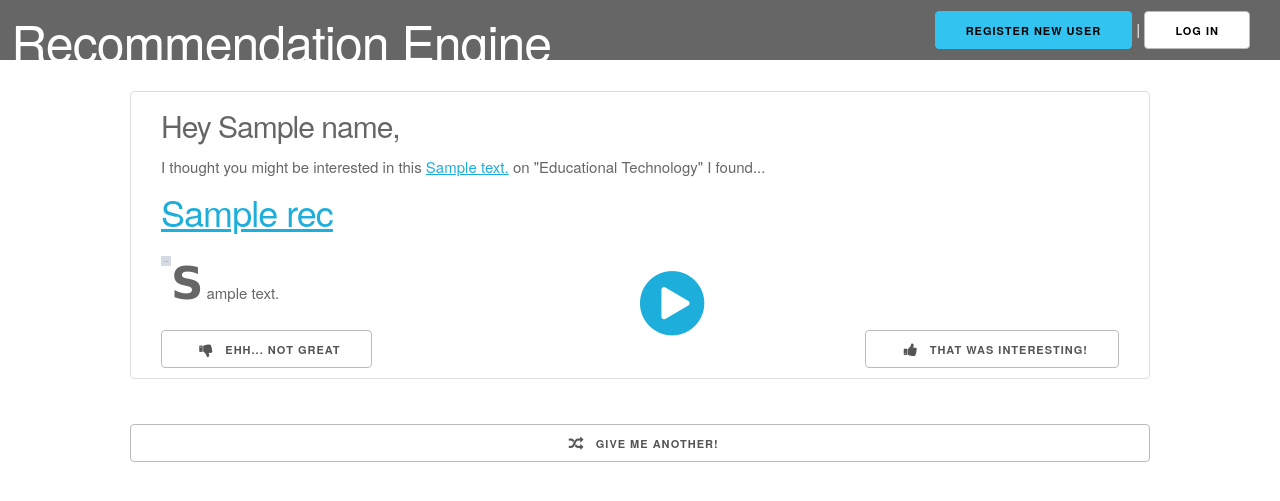
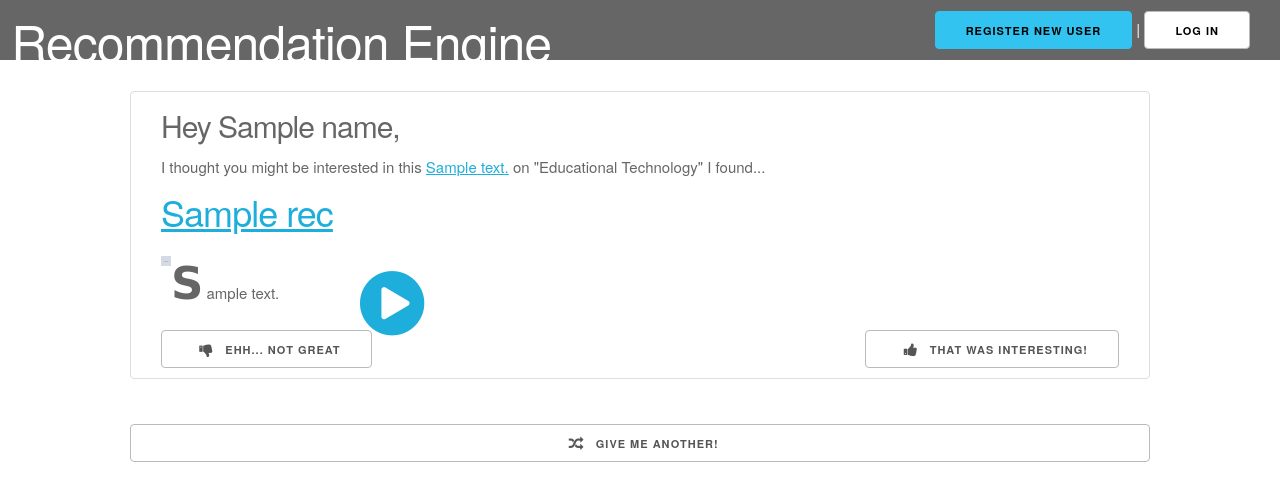
Before and after one commit to anotherlizwong/mim, a Flask app: template app/mim/templates/index.html in a window 1280 px wide. Shown: the top 501 px of the page. Run offline with Flask 2, Linux system fonts and the light colour scheme; the template is opened without the code that fills it: most values are stand-ins (such as "Sample title", 1, 10 or a date in 2020); grey boxes marked "Sample" are stand-in pictures; parts of the project's set-up code (start-up, migrations or seed data) failed here and were passed over.

Commit message:
tweak arrow position; ship it.

```diff
--- a/app/mim/static/style.css
+++ b/app/mim/static/style.css
@@ -116,6 +116,6 @@ legend {
 
 #video-play-icon {
     position: absolute;
-    left: 50%;
+    left: 230px;
     top: 50%;
 }
```
